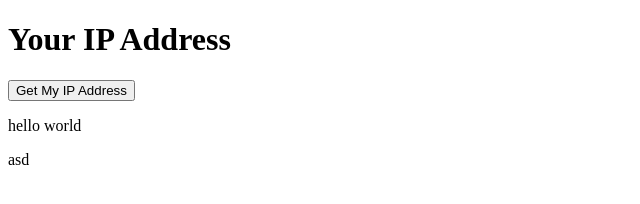
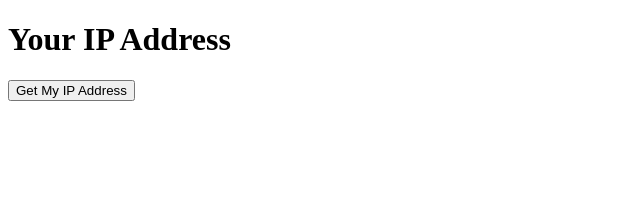
Before and after one commit to louien-hub/IP-ADD, a plain HTML site: page index.html in a window 1280 px wide. Shown: the whole page, without its empty margins (0-640 px from the left). Drawn offline with Linux system fonts and the light colour scheme.

Commit message:
Update index.html

```diff
--- a/index.html
+++ b/index.html
@@ -8,8 +8,6 @@
 <body>
     <h1>Your IP Address</h1>
     <button id="fetch-ip">Get My IP Address</button>
-    <p>hello world</p>
-    <p>asd</p>
     <p id="ip-address"></p>
 
     <script>
```
